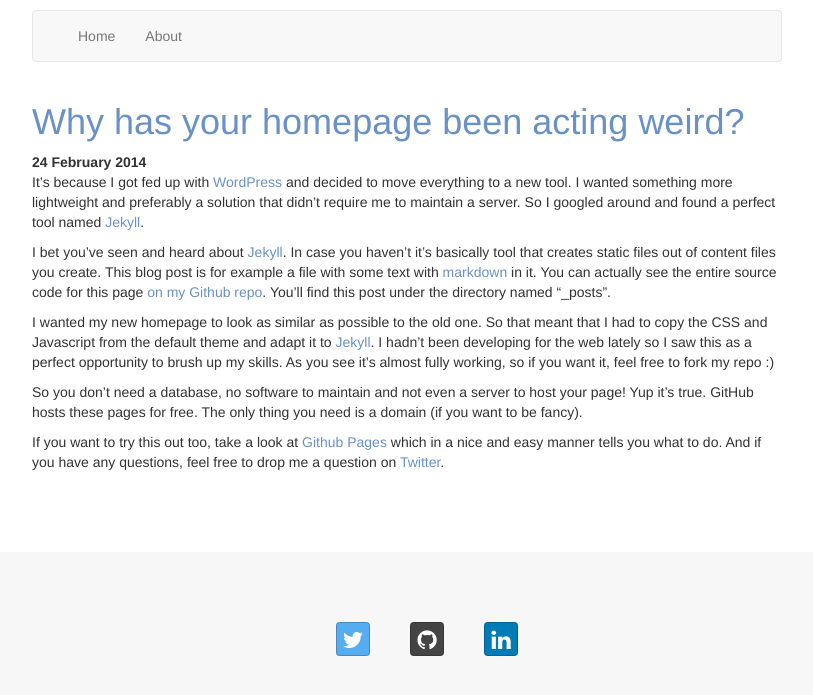
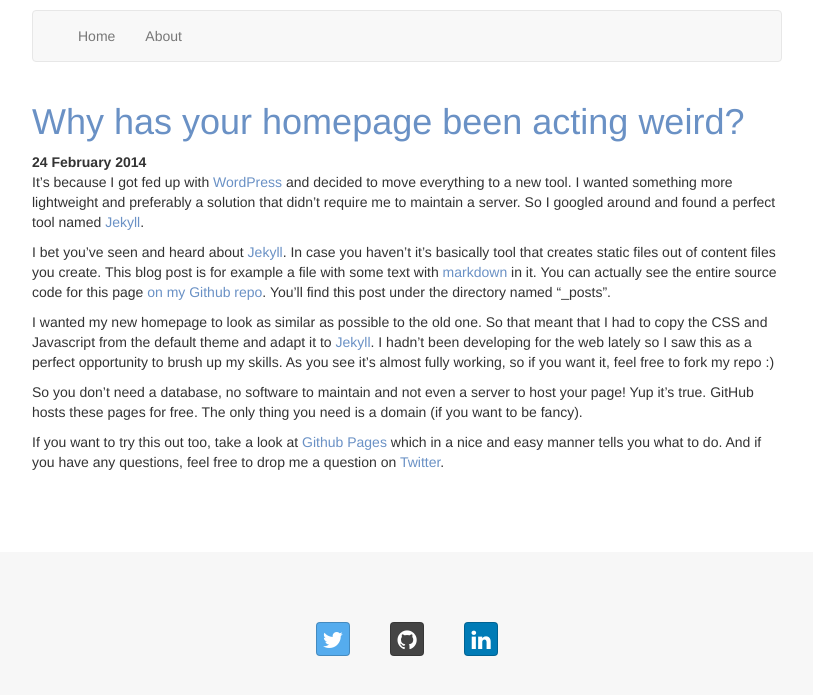
Before and after one commit to JagCesar/jagcesar.github.io, a Jekyll site: the page built from _posts/2014-02-24-why-has-your-homepage-been-acting-weird.md, in a window 1280 px wide. Shown: the top 695 px of the page, without its empty margins (233-1046 px from the left). Built offline with Jekyll 4.4.1, drawn with Linux system fonts in a browser that asks for light colours; nearby versions of some CDN libraries.

Commit message:
Minor fixes Worst comment ever, I know. But hopefully nobody will read this commit log.

```diff
--- a/_includes/footer.html
+++ b/_includes/footer.html
@@ -19,7 +19,7 @@
                   <i class="fa fa-github"></i>
                 </a>
               </li>
-              <li class="last-item">
+              <li>
                 <a href="http://www.linkedin.com/pub/césar-pinto-castillo/19/304/942" class="btn btn-social-icon btn-linkedin">
                   <i class="fa fa-linkedin"></i>
                 </a>
--- a/_includes/header.html
+++ b/_includes/header.html
@@ -64,17 +64,17 @@
           <!-- Collect the nav links, forms, and other content for toggling -->
           <div class="collapse navbar-collapse" id="bs-example-navbar-collapse-1">
   					<ul class="nav navbar-nav">
-	  					<li class="{% if site.url == site.baseurl %}
-		  				              active
-			  			           {% endif%}">
+	  					<li {% if site.url == site.baseurl %}
+		  				       class="active"
+			  			    {% endif %}>
 							  <a href="{{ site.baseurl }}">Home</a>
 						  </li>
   						{% for page in site.pages %}
 	  					{% if page.menu-title != "Home" %}
 		  				{% assign siteURL = '{{site.basurl}}/{{page.menu-title | downcase}}' %}
-			 				<li class="{% if site.url == siteURL %}
-							              active
-							           {% endif%}">
+			 				<li {% if site.url == siteURL %}
+							       class="active"
+							    {% endif %}>
 								<a href="{{ site.baseurl }}/{{ page.menu-title | downcase | uriencode }}">{{ page.menu-title }}</a>
 							</li>
 							{% endif %}
--- a/css/custom.css
+++ b/css/custom.css
@@ -1,5 +1,5 @@
 a {
-  color: #6a91c5; !important
+  color: #6a91c5;
 }
 
 nav.navbar {
@@ -25,10 +25,6 @@
   margin-right: 40px;
 }
 
-li.last-item {
-  margin-right: 0px;
-}
-
 footer ul {
   display: inline-block;
   margin-top: 70px;
```
